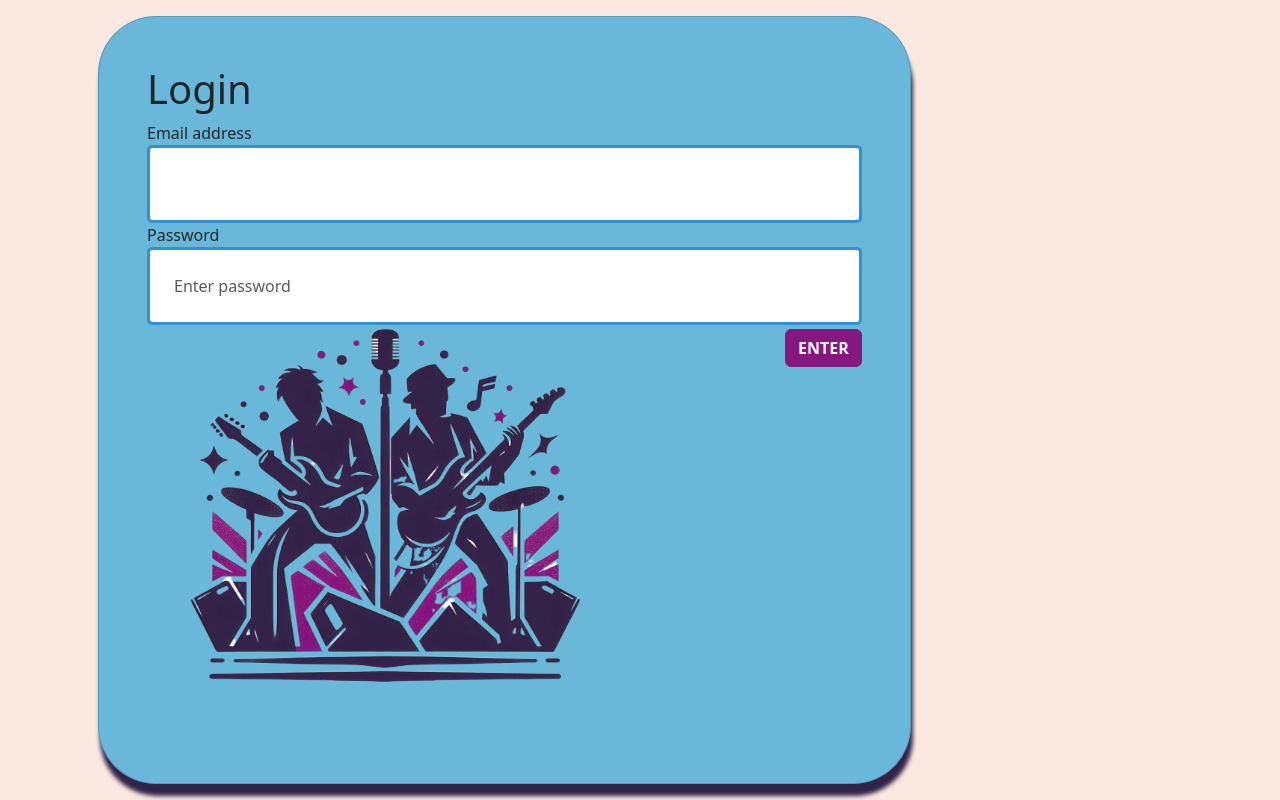
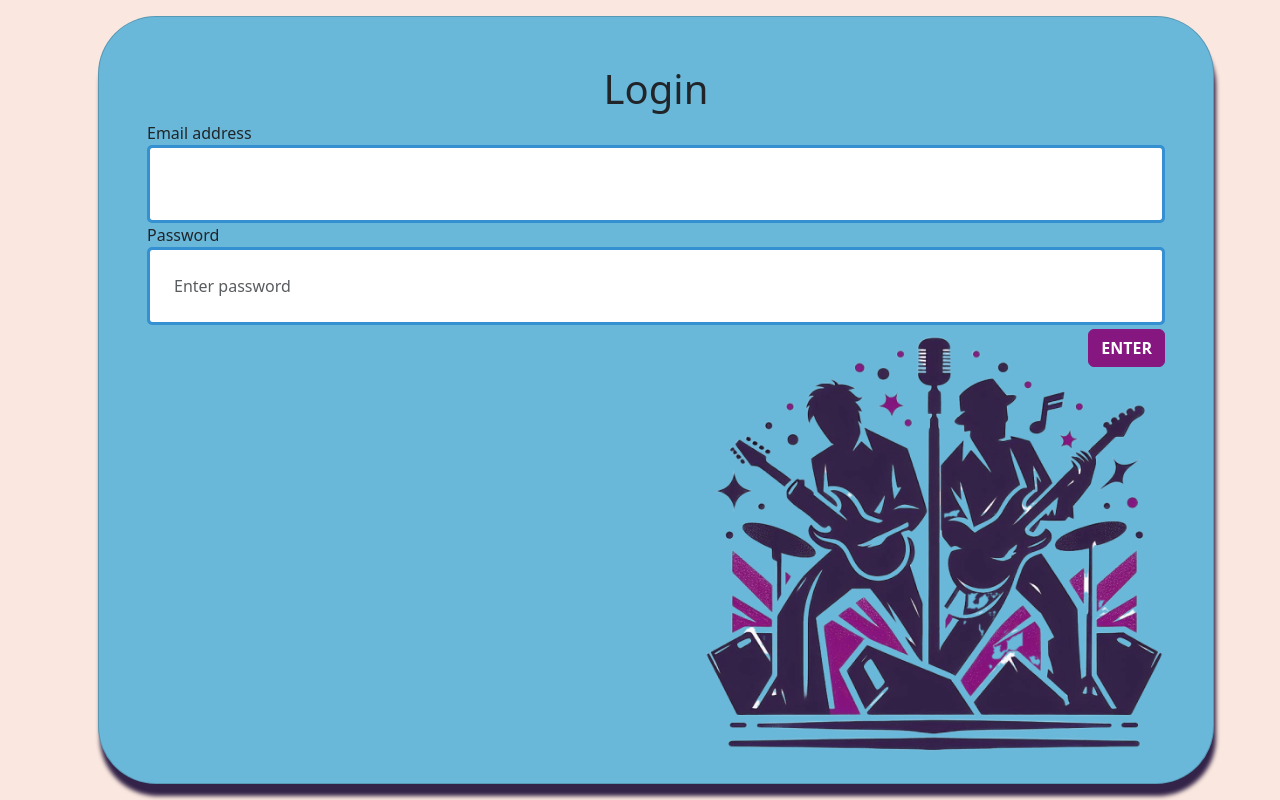
Before and after one commit to StormSkoglund/JS2, a website: page new-user/index.html in a window 1280 px wide. Shown: the top 800 px of the page. Drawn offline with nearby package versions, Linux system fonts and the light colour scheme; a web font is replaced by a local one.

Commit message:
Adds minor changes to styling on the register page

```diff
--- a/new-user/index.html
+++ b/new-user/index.html
@@ -23,15 +23,15 @@
     ></script>
     <title>Musync | Register User</title>
   </head>
-  <body class="bg-secondary">
+  <body class="bg-secondary m-0">
     <div
       class="container-lg d-flex flex-column flex-lg-row justify-content-between vh-100"
     >
       <!-- login -->
       <section
-        class="p-sm-2 p-md-5 card h-l-50 mw-50 bg-primary m-3 box-shadow my-md-border"
+        class="p-sm-2 p-md-5 card h-l-50 bg-primary m-3 box-shadow my-md-border col-md-12 position-relative"
       >
-        <h1 class="display-6">Login</h1>
+        <h1 class="display-6 text-center">Login</h1>
 
         <form class="form-group" action="/profile/index.html">
           <label for="email">Email address</label>
@@ -63,7 +63,7 @@
           <img
             src="/images/MusicAI_1-min.png"
             alt="Two male musicians, playing side by side on stage"
-            class="d-none d-lg-block col-lg-8 position-relative"
+            class="d-none d-lg-block col-lg-6 position-absolute bottom-0 end-0"
           />
         </form>
       </section>
```
